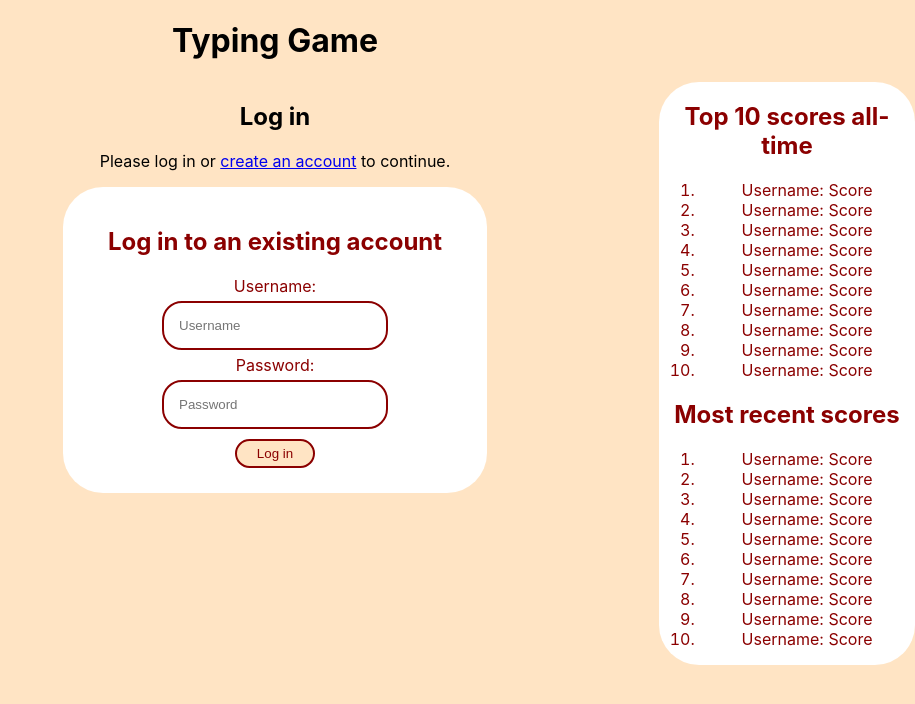
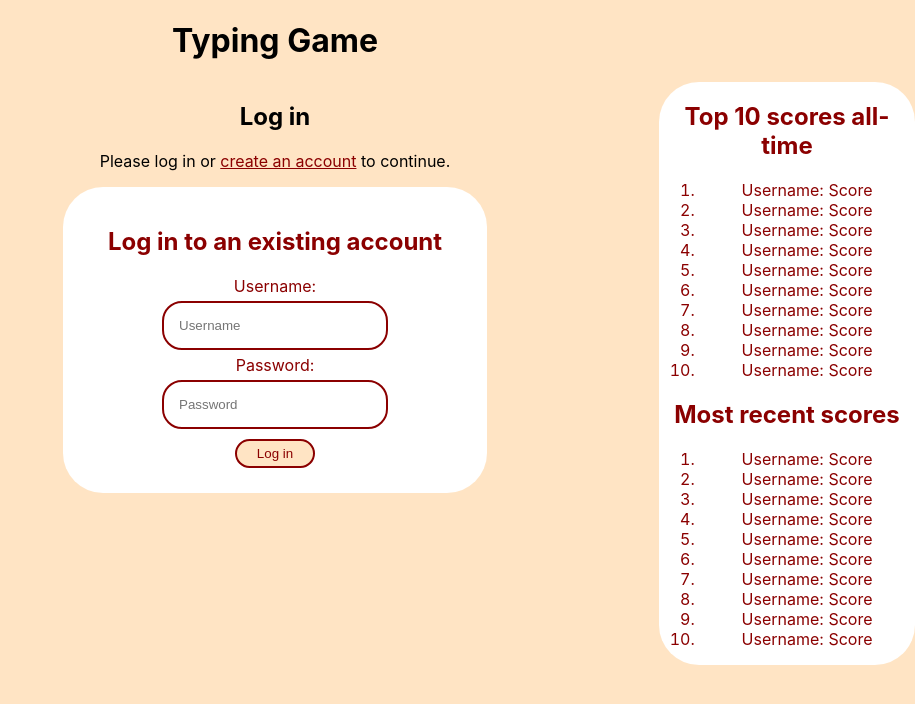
Before and after one commit to azfcf/CMP_SC-2830-Team-25-Final, a React (Create React App) app in the folder frontend/: page / in a window 1280 px wide. Shown: the top 704 px of the page, without its empty margins (365-1280 px from the left). Built offline with nearby package versions, Linux system fonts and the light colour scheme.

Commit message:
Update index.css

```diff
--- a/frontend/src/index.css
+++ b/frontend/src/index.css
@@ -37,6 +37,14 @@ input[type=text], input[type=password], input[type=email] {
 input[type=text]:focus, input[type=password]:focus {
   background-color: bisque;
   outline: darkred;
+}
+
+a {
+  color: darkred;
+}
+
+a:hover {
+  color: red;
 }
 
 #leftside {
```
